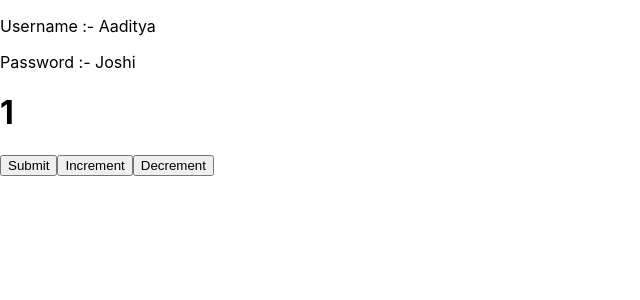
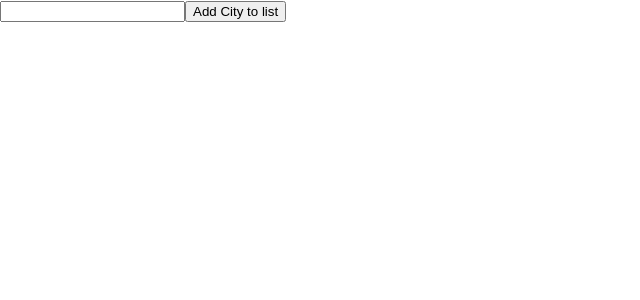
Before and after one commit to Aaditya50/my-app, a React (Create React App) app: page / in a window 1280 px wide. Shown: the top 300 px of the page, without its empty margins (0-640 px from the left). Built offline with nearby package versions, Linux system fonts and the light colour scheme.

Commit message:
adding_toList_from_user

```diff
--- a/src/App.js
+++ b/src/App.js
@@ -1,44 +1,30 @@
-import "./App.css";
 
 import {useState} from "react";
 
+
+
+
 function App() {
-  let username = "Aaditya";
-  let password = "Joshi";
-  let values = "Submit";
+  let [city, setcity] = useState([]);
 
-  let [count,setCount] = useState(1);
+  let addItems = () => {
+    let textref = document.querySelector("#txt1");
 
-  let bro = () => alert;
-  let increment = () => {
-    count = count+1;
-    console.log(count);
-    setCount(count);
-  } ;
-  let decrement = () => {
-    count = count-1;
-    console.log(count);
-    setCount(count);
-  } ;
+    let newCity = [textref.value , ...city];
+
+    setcity(newCity);
+  };
 
   return (
     <div>
-      <p>Username :- {username} </p>
-      <p>Password :- {password} </p>
 
-      <h1>{count}</h1>
+      <input type="text" name="" id="txt1" />
+      <input type="button" value="Add City to list"  onClick={addItems}  />
 
-      <input type="button" value={values} onClick={bro}  />
-
-      <input type="button" value="Increment" onClick={increment} />
-
-      <input type="button" value="Decrement" onClick={decrement} />
-
-
-
+      {city.map((item) => (
+        <h1>{item}</h1>
+      ))}
     </div>
-
-
   );
 
 }
```
